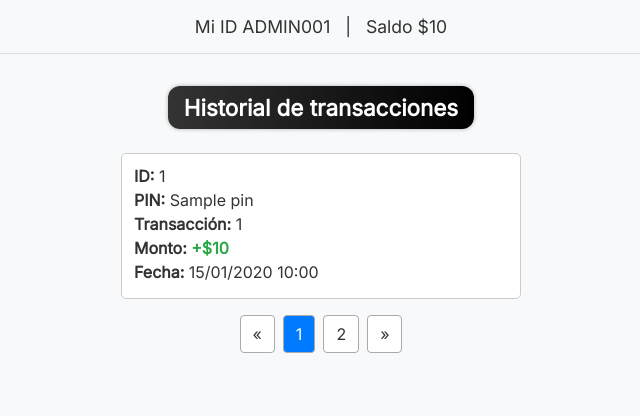
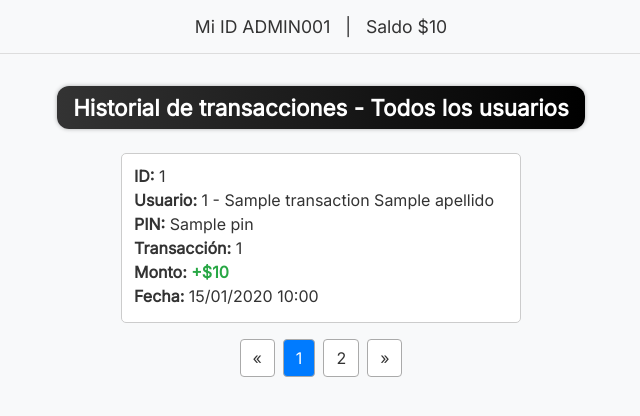
Before and after one commit to 2eliot/Revendedores, a Flask app: page /dashboard in a window 1280 px wide. Shown: the part 72-488 px from the top of the page, without its empty margins (319-959 px from the left). Run offline with Flask 3, Linux system fonts and the light colour scheme; the visitor is signed in with stand-in values (Sample User, id 1); a database or web service that is not in the repository returns one stand-in record (values such as "Sample title"); some libraries are stand-ins or nearby versions.

Commit message:
Assistant checkpoint: Add admin view for all user transactions
Assistant generated file changes:
- database.py: Add admin view for all transactions
- templates/dashboard.html: Update dashboard to show all transactions for admin

---

User prompt:

has que en el historial de transaciones aparescan las compras de todos los clientes en el usuario admin nada mas te doy un ejemplo un usuario hace una compra aparce en su historial y en el histoarial de transacciones del admin

Replit-Commit-Author: Assistant
Replit-Commit-Session-Id: 9930586c-a53e-4d5e-8493-d53237edb589

```diff
--- a/database.py
+++ b/database.py
@@ -68,13 +68,25 @@ class Database:
         return result
 
     def get_user_transactions(self, user_id, limit=10, offset=0):
-        query = """
-        SELECT * FROM transactions
-        WHERE user_id = %s
-        ORDER BY created_at DESC
-        LIMIT %s OFFSET %s
-        """
-        return self.execute_query(query, (user_id, limit, offset))
+        # Si es admin, obtener todas las transacciones de todos los usuarios
+        if user_id == 'ADMIN001':
+            query = """
+            SELECT t.*, u.nombre, u.apellido
+            FROM transactions t
+            LEFT JOIN users u ON t.user_id = u.user_id
+            ORDER BY t.created_at DESC
+            LIMIT %s OFFSET %s
+            """
+            return self.execute_query(query, (limit, offset))
+        else:
+            # Para usuarios normales, solo sus transacciones
+            query = """
+            SELECT * FROM transactions
+            WHERE user_id = %s
+            ORDER BY created_at DESC
+            LIMIT %s OFFSET %s
+            """
+            return self.execute_query(query, (user_id, limit, offset))
 
     def get_user_balance(self, user_id):
         query = "SELECT balance FROM users WHERE user_id = %s"
--- a/templates/dashboard.html
+++ b/templates/dashboard.html
@@ -80,13 +80,22 @@
 
   <!-- Historial -->
   <section class="transactions">
-    <h2 class="transaction-title">Historial de transacciones</h2>
+    <h2 class="transaction-title">
+      {% if session.get('user_id') == 'ADMIN001' %}
+        Historial de transacciones - Todos los usuarios
+      {% else %}
+        Historial de transacciones
+      {% endif %}
+    </h2>
     <ul class="transaction-list">
       {% if transactions %}
         {% for transaction in transactions %}
           {% if transaction.pin != 'ADMIN' or 'CREDIT' not in transaction.transaction_id %}
         <li class="{{ 'admin-transaction' if transaction.pin == 'ADMIN' else '' }}">
           <div><strong>ID:</strong> {{ transaction.id }}</div>
+          {% if session.get('user_id') == 'ADMIN001' %}
+          <div><strong>Usuario:</strong> {{ transaction.user_id }} - {{ transaction.nombre }} {{ transaction.apellido }}</div>
+          {% endif %}
           {% if transaction.pin == 'ADMIN' %}
           <div><strong>Tipo:</strong>
             {% if 'BALANCE' in transaction.transaction_id %}
```
